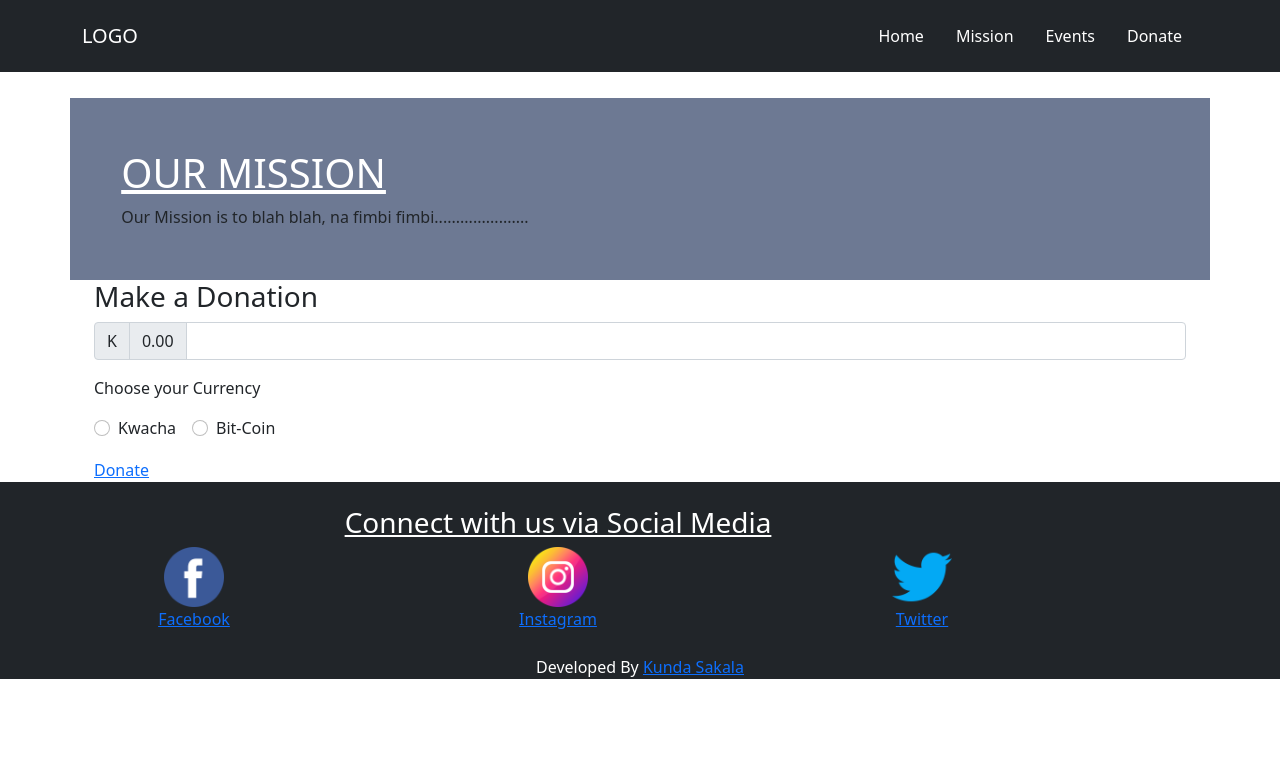
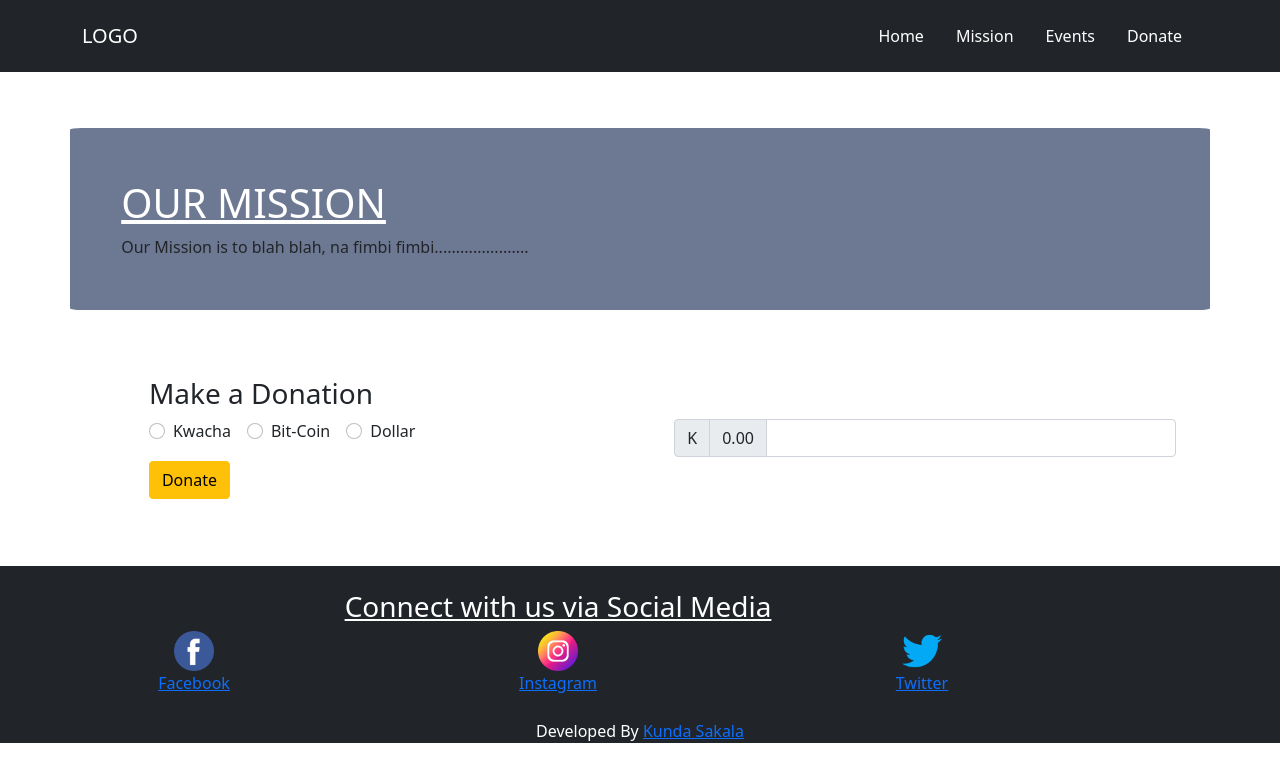
Before and after one commit to IamKunda/bit-coin-awareness-site, a JavaScript app: page /Home in a window 1280 px wide. Shown: the top 782 px of the page. Built offline with nearby package versions, Linux system fonts and the light colour scheme.

Commit message:
Mission Page layout done

```diff
--- a/src/App.css
+++ b/src/App.css
@@ -1,11 +1,20 @@
 .mission-home{
   background-color: #6D7993;
-  margin-top: 2%;
+  margin-top: 10%;
   padding: 4%;
-
+  border-radius: 1%;
+}
+.donation-home{
+  margin: 2%;
+  padding: 4%;
+}
+.footer-icon{
+  width: 40px;
+  height: auto;
 }
 
-.footer-icon{
-  width: 60px;
-  height: auto;
+@media screen and (max-width: 550px) {
+  .mission-home{
+    margin-top: 20%;
+  }
 }
--- a/src/Components/MyForm.js
+++ b/src/Components/MyForm.js
@@ -20,6 +20,13 @@ function MyForm() {
                         type={type}
                         id={`inline-${type}-2`}
                     />
+                    <Form.Check
+                        inline
+                        label="Dollar"
+                        name="group1"
+                        type={type}
+                        id={`inline-${type}-3`}
+                    />
 
                 </div>
             ))}
--- a/src/Components/TopNav.js
+++ b/src/Components/TopNav.js
@@ -8,7 +8,7 @@ import { Link } from 'react-router-dom';
 
 function TopNav() {
     return (
-        <Navbar bg="dark" expand="lg">
+        <Navbar bg="dark" expand="lg" className='fixed-top'>
             <Container>
                 <Navbar.Brand className='text-white'>LOGO</Navbar.Brand>
                 <Navbar.Toggle />
--- a/src/Pages/Home.js
+++ b/src/Pages/Home.js
@@ -17,18 +17,23 @@ function Home() {
                 </article>
             </div>
             <div className='container'>
-                <div className='container'>
+                <div className='container donation-home'>
                     <p className='h3'>Make a Donation</p>
-                    <div className="input-group mb-3">
-                        <span className="input-group-text">K</span>
-                        <span className="input-group-text">0.00</span>
-                        <input type="number" class="form-control" id='user-donation' />
+                    <div className='row'>
+                        <div className='col'>
+                            <MyForm />
+                            <button className='btn btn-warning'>Donate</button>
+                        </div>
+                        <div className='col'>
+                            <div className="input-group mb-3">
+                                <span className="input-group-text">K</span>
+                                <span className="input-group-text">0.00</span>
+                                <input type="number" class="form-control" id='user-donation' />
+                            </div>
+                        </div>
+
                     </div>
-                    <p>Choose your Currency</p>
-                    <MyForm />
-                    <Link to='/Donate'>Donate</Link>
                 </div>
-
             </div>
             <Footer />
         </div>
--- a/src/Pages/Mission.js
+++ b/src/Pages/Mission.js
@@ -1,13 +1,29 @@
 //Components imports
 import TopNav from "../Components/TopNav";
+import Footer from '../Components/Footer';
 
 
-
-function Mission(){
-    return(
+function Mission() {
+    return (
         <div>
-            <TopNav/>
-            Mission Page!
+            <TopNav />
+            <div className='container mission-home'>
+                <p className='h2'>Our Mission</p>
+                <article>
+                    Block chain stuff and the like. making money and stuff. Bit coin will be the most valuable currency in the world and stuff.
+                </article>
+                <article>
+                    Block chain stuff and the like. making money and stuff. Bit coin will be the most valuable currency in the world and stuff.
+                </article>
+                <article>
+                    Block chain stuff and the like. making money and stuff. Bit coin will be the most valuable currency in the world and stuff.
+                </article>
+                <br/>
+            </div>
+            <div className=''>
+                <br/>
+                <Footer/>
+            </div>
         </div>
     )
 }
```
